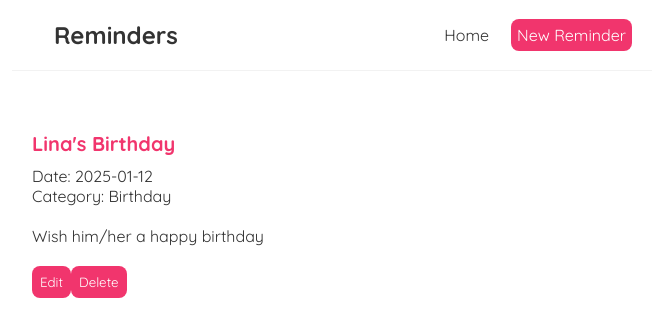
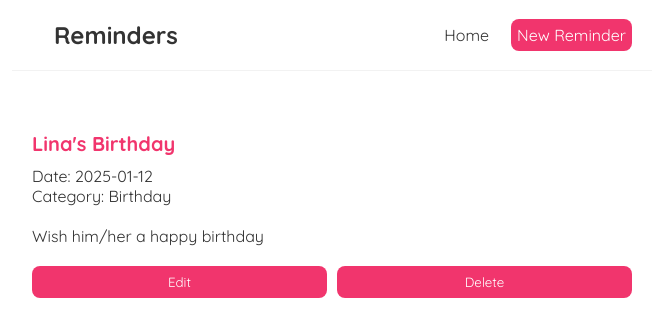
Before and after one commit to Samy-Websites/reminders, a React (Create React App) app: page /reminders/2 in a window 1280 px wide. Shown: the top 336 px of the page, without its empty margins (308-971 px from the left). Built offline with nearby package versions, Linux system fonts and the light colour scheme; data requests are answered from the project's data file.

Commit message:
updated UI for editing some more

```diff
--- a/src/ReminderDetails.js
+++ b/src/ReminderDetails.js
@@ -91,8 +91,10 @@ const ReminderDetails = () => {
               <p>Date: {reminder.date}</p>
               <p>Category: {reminder.category}</p>
               <div>{reminder.body}</div>
-              <button onClick={handleEdit}>Edit</button>
-              <button onClick={() => setShowDialog(true)}>Delete</button>
+              <div className="button-group">
+                <button onClick={handleEdit}>Edit</button>
+                <button onClick={() => setShowDialog(true)}>Delete</button>
+              </div>
             </article>
           )}
           {showDialog && (
--- a/src/index.css
+++ b/src/index.css
@@ -205,3 +205,14 @@
 .cancel-btn:hover {
   background-color: #b3b3b3;
 }
+
+.button-group {
+  display: flex;
+  gap: 10px; /* Adjust the spacing between buttons */
+  margin-top: 15px; /* Optional: Add some space between buttons and content above */
+}
+
+.button-group button {
+  flex: 1; /* Optional: Make buttons evenly sized */
+  padding: 8px 12px; /* Ensure consistent padding */
+}
```
